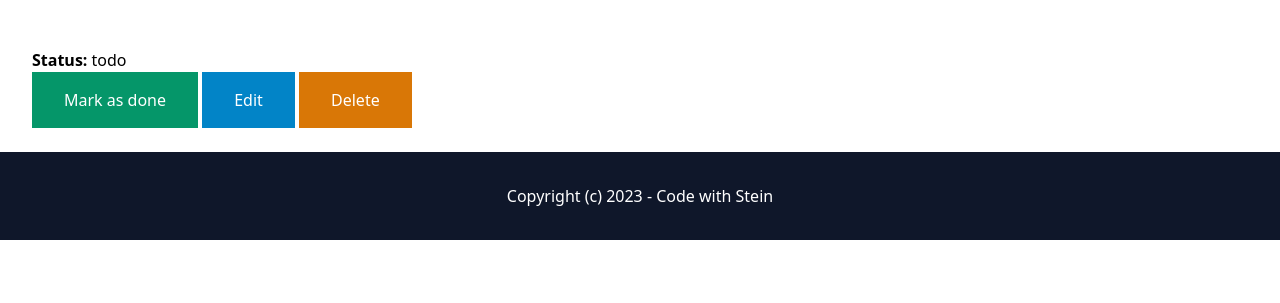
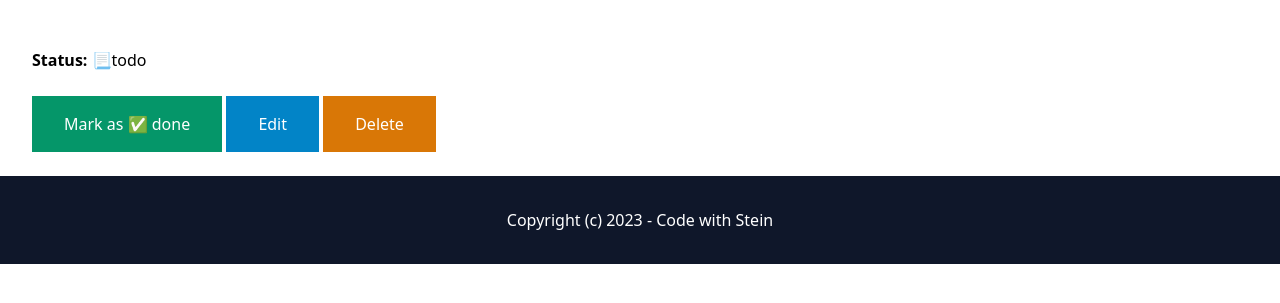
Before and after one commit to arsenbai/project-management-system, a Django app: template pms/task/templates/task/detail.html in a window 1280 px wide. Shown: the part 76-379 px from the top of the page. Run offline with Django 5.2, Linux system fonts and the light colour scheme; the template is opened without the code that fills it, so the values that code supplies are empty; some libraries are stand-ins or nearby versions.

Commit message:
add feature 'toggle task status'

```diff
--- a/pms/task/templates/task/detail.html
+++ b/pms/task/templates/task/detail.html
@@ -3,14 +3,16 @@
 {% block content %}
     <h1 class="mb-6 text-3xl">{{ task.name }}</h1>
 
-    <p><strong class="font-bold">Status:</strong> {% if task.is_done %}done{% else %}todo{% endif %}</p>
+    <p class="mb-6"><strong class="font-bold">Status:</strong> {% if task.is_done %}✅done{% else %}📃todo{% endif %}</p>
 
     {% if task.description %}
         <p class="mb-6">{{ task.description }}</p>
     {% endif %}
 
     {% if not task.is_done %}
-        <a href="?is_done=yes" class="py-4 px-8 bg-emerald-600 text-white inline-block">Mark as done</a>
+        <a href="?is_done=yes" class="py-4 px-8 bg-emerald-600 text-white inline-block">Mark as ✅ done</a>
+    {% else %}
+        <a href="?is_done=no" class="py-4 px-8 bg-gray-600 text-white inline-block">Switch to 📃to-do</a>
     {% endif %}
     <a href="{% url 'task:edit' task.project_id task.todolist_id task.id %}" class="py-4 px-8 bg-sky-600 text-white inline-block">Edit</a>
     <a href="{% url 'task:delete' task.project_id task.todolist_id task.id %}" class="py-4 px-8 bg-amber-600 text-white inline-block">Delete</a>
--- a/pms/task/views.py
+++ b/pms/task/views.py
@@ -30,6 +30,9 @@ def detail(request, project_id, todolist_id, pk):
 
     if request.GET.get('is_done', '') == 'yes':
         task.is_done = True
+        task.save()
+    if request.GET.get('is_done', '') == 'no':
+        task.is_done = False
         task.save()
 
     return render(request, 'task/detail.html', {
```
